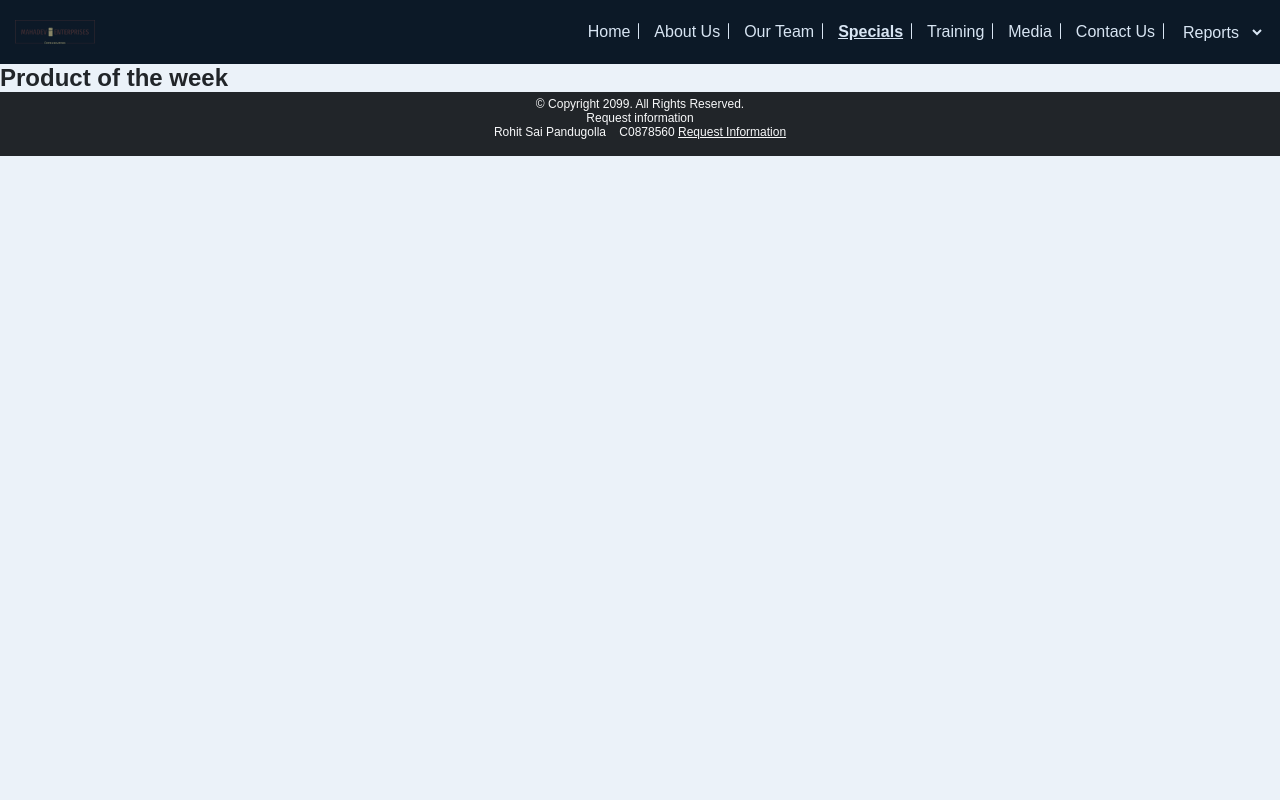
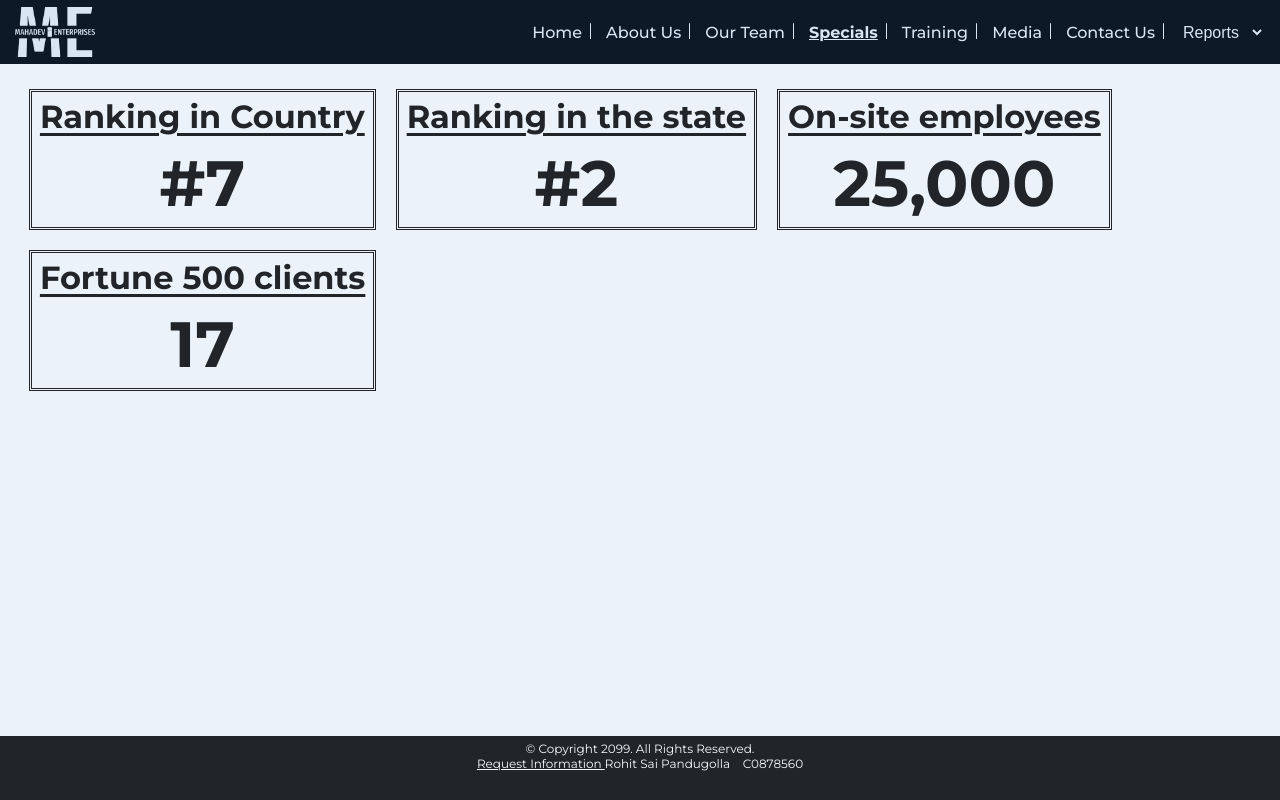
Before and after one commit to rohitsai6/front-end-term-project, a plain HTML site: page specials/specials.html in a window 1280 px wide. Drawn offline with Linux system fonts and the light colour scheme.

Commit message:
specials

```diff
--- /dev/null
+++ b/specials/specials.css
@@ -0,0 +1,31 @@
+@import url("../css/style.css");
+
+.stats {
+  border-style: double;
+  padding: 5px 8px;
+}
+
+.stats-container {
+  width: 97%;
+  display: flex;
+  flex-wrap: wrap;
+  gap: 20px;
+}
+
+.specials-container {
+  display: flex;
+  justify-content: center;
+  align-items: center;
+  padding: 25px 10px;
+}
+
+.stats-value {
+  text-align: center;
+  margin-top: 0.5rem;
+  font-size: 4rem;
+}
+
+.stats-heading {
+  text-decoration: underline;
+  text-underline-offset: 5px;
+}
--- a/specials/specials.html
+++ b/specials/specials.html
@@ -5,29 +5,42 @@
     <meta charset="UTF-8" />
     <meta name="viewport" content="width=device-width,initial-scale=1" />
     <!--adding style sheet to the website-->
-    <link rel="stylesheet" href="/css/style.css" />
+    <!-- Google Fonts -->
+    <link rel="preconnect" href="https://fonts.googleapis.com" />
+    <link rel="preconnect" href="https://fonts.gstatic.com" crossorigin />
+    <link
+      href="https://fonts.googleapis.com/css2?family=Montserrat:ital,wght@0,100;0,200;0,300;0,400;0,500;0,600;0,700;1,100&display=swap"
+      rel="stylesheet"
+    />
+    <link rel="stylesheet" href="specials.css" />
+    <link
+      rel="icon"
+      type="image/x-icon"
+      href="/images/mahadev-enterprises-high-resolution-logo-color-on-transparent-background.png"
+    />
     <title>Mahadev Enterprises</title>
   </head>
   <body>
-    <div id="container">
+    <div id="container" class="landing">
       <!-- The header is the area for the website name or logo -->
       <header>
+        <div class="header-content">
           <img
             class="logo"
-          src="/images/mahadev-enterprises-logo.png"
+            src="../images/mahadev-enterprises-high-resolution-logo-color-on-transparent-background.png"
             alt="Mahadev Enterprises Logo"
           />
-
+          <div class="separator"></div>
           <!-- The nav area is for hyperlinks to other pages within the same website -->
           <nav>
             <ul>
-            <li><a href="../index.html">Home</a></li>
-            <li><a href="../about/about.html">About Us</a></li>
-            <li><a href="../team/team.html">Our Team</a></li>
+              <li><a href="/index.html">Home</a></li>
+              <li><a href="/about/about.html">About Us</a></li>
+              <li><a href="/team/team.html">Our Team</a></li>
               <li><a class="selected" href="#">Specials</a></li>
-            <li><a href="../training/training.html">Training</a></li>
-            <li><a href="../media/media.html">Media</a></li>
-            <li><a href="../contact/contact.html">Contact Us</a></li>
+              <li><a href="/training/training.html">Training</a></li>
+              <li><a href="/media/media.html">Media</a></li>
+              <li><a href="/contact/contact.html">Contact Us</a></li>
               <li>
                 <select name="sample">
                   <option>Reports</option>
@@ -39,19 +52,38 @@
               </li>
             </ul>
           </nav>
+        </div>
       </header>
 
       <!-- The body of the content for a particular page, in this case the home page -->
-      <main>
-        <h2>Product of the week</h2>
+      <main class="hero">
+        <div class="specials-container">
+          <div class="stats-container">
+            <div class="stats">
+              <h1 class="stats-heading">Ranking in Country</h1>
+              <h2 class="stats-value">#7</h2>
+            </div>
+            <div class="stats">
+              <h1 class="stats-heading">Ranking in the state</h1>
+              <h2 class="stats-value">#2</h2>
+            </div>
+            <div class="stats">
+              <h1 class="stats-heading">On-site employees</h1>
+              <h2 class="stats-value">25,000</h2>
+            </div>
+            <div class="stats">
+              <h1 class="stats-heading">Fortune 500 clients</h1>
+              <h2 class="stats-value">17</h2>
+            </div>
+          </div>
+        </div>
       </main>
 
       <!-- The footer contains copyright and contact info regarding the website -->
       <footer>
         &copy; Copyright 2099. All Rights Reserved.<br />
-        Request information<br />
+        <a href="mailto:info@mahadev-enterprises.com"> Request Information </a>
         Rohit Sai Pandugolla &nbsp;&nbsp; C0878560
-        <a href="mailto:info@mahadev-enterprises.com"> Request Information </a>
         <!--Hyperlinks for social media handles can be added-->
       </footer>
     </div>
```
Lines whose indentation alone changed are shown as unchanged.
